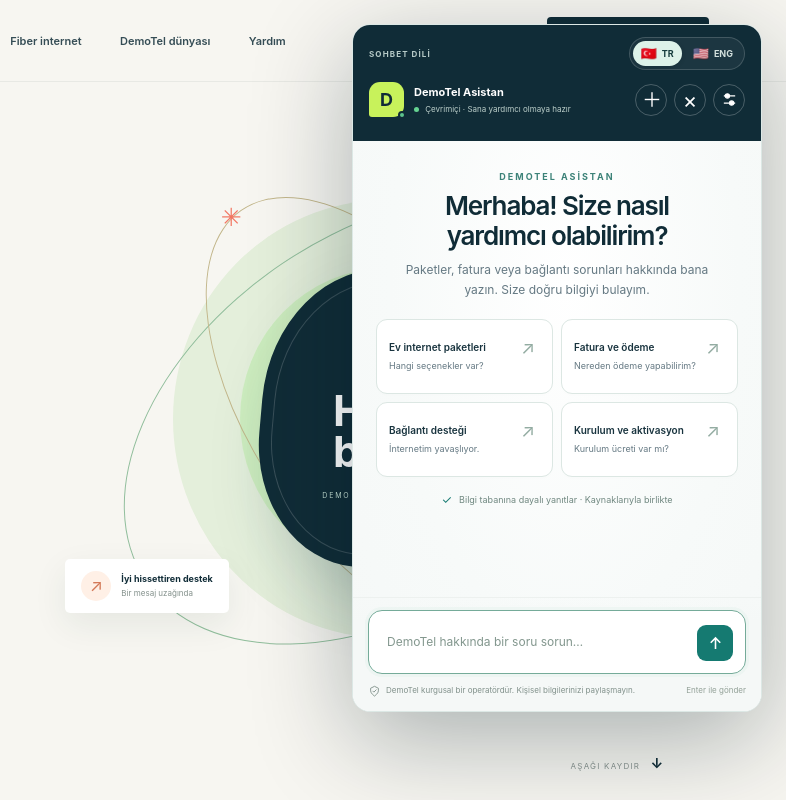
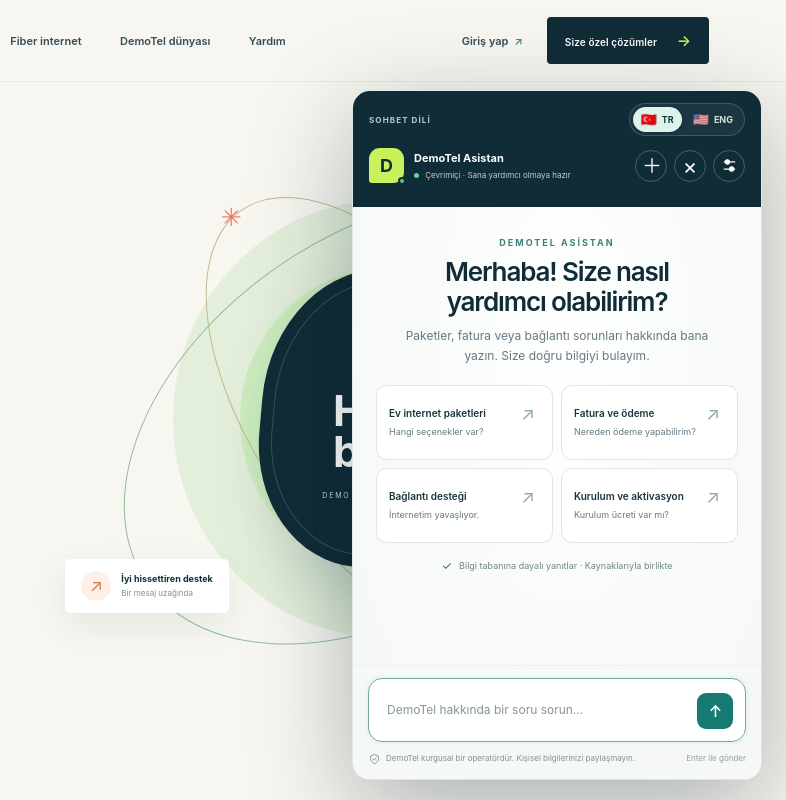
Before and after one commit to GokceKahraman/telcoai-enterprise-agent, a plain HTML site: page static/index.html in a window 1280 px wide. Both pictures are taken after a click on the button "Size nasıl yardımcı olabilirim?". Shown: the top 800 px of the page, 494-1280 px from the left. Drawn offline with Linux system fonts and the light colour scheme; files that its build step writes are made by us from their sources; no server answers.

Commit message:
Anchor support chat to viewport bottom

```diff
--- a/static/css/style.css
+++ b/static/css/style.css
@@ -1677,9 +1677,9 @@
 .chat-backdrop { background: transparent; backdrop-filter: none; }
 .chat-widget {
   right: 24px;
-  bottom: 88px;
+  bottom: 20px;
   width: min(410px,calc(100vw - 32px));
-  height: min(690px,calc(100dvh - 112px));
+  height: min(690px,calc(100dvh - 40px));
   border: 1px solid #dce8e5;
   border-radius: 18px;
 }
```
